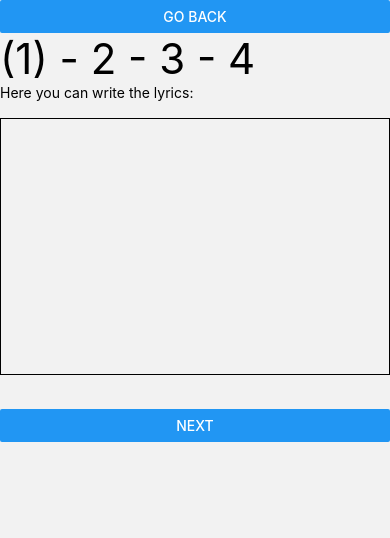
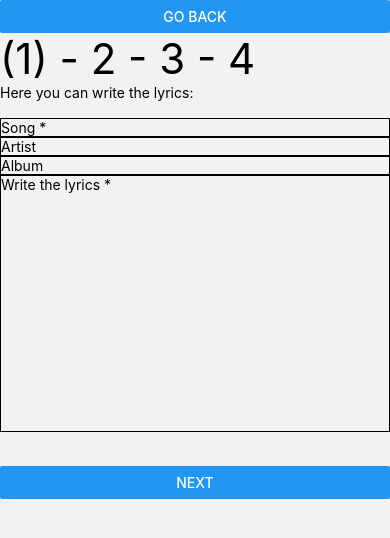
Before and after one commit to santiserena/SongBookApp, a React Native app: screen /ManuallyCreator in a window 390 px wide. Shown: the top 538 px of the page. Built offline with nearby package versions, Linux system fonts and the light colour scheme.

Commit message:
lyrics input and song name field controlled

```diff
--- a/components/Creator/Creator2.jsx
+++ b/components/Creator/Creator2.jsx
@@ -68,6 +68,7 @@ export default function Creator2({ route, navigation }) {
       <View style={{ borderWidth: 1, width: "100%" }}>
         <Text style={{ fontSize: 40 }}>1 - (2) - 3 - 4</Text>
         <Text style={{ fontSize: 25 }}>{route.params.song}</Text>
+        {/* MOSTRAR SOLO SI EL ALBUM EXISTE!!!!!!!!! */}
         <Text style={{ fontSize: 15 }}>{route.params.artist} / Album: {route.params.album}</Text>
       </View>
 
--- a/components/Creator/ManuallyCreator.jsx
+++ b/components/Creator/ManuallyCreator.jsx
@@ -4,14 +4,27 @@ import { ScrollView, Text, Button, TextInput } from "react-native";
 export default function ManuallyCreator({ navigation }) {
 
   const [lyrics, setLyrics] = useState('');
+  const [songObject, setSongObject] = useState({})
+
+  const handleChange = (ev, nam) =>{
+    setSongObject({
+      ...songObject,
+      [nam] : ev.target.value
+    })
+  }
 
   const next = () => {
-    navigation.navigate("Creator2", {
-      song: "nombre de cancion",
-      artist: "nombre de artista",
-      album: "nombre de album",
-      manuallyEnteredSongLyrics: `${lyrics} to erase`
-    });
+
+    if (songObject.song && lyrics) {
+
+      navigation.navigate("Creator2", {
+        ...songObject,
+        manuallyEnteredSongLyrics: `${lyrics} to erase`,
+      });
+
+    } else {
+      console.log("ALERT: complete the required fields");
+    }
   };
 
   return (
@@ -19,15 +32,33 @@ export default function ManuallyCreator({ navigation }) {
       <Button onPress={() => navigation.navigate("Creator")} title="Go back" />
       <Text style={{ fontSize: 42 }}>(1) - 2 - 3 - 4</Text>
 
-      {/* AGREGAR INPUTS PARA: song, artist, album y control q haya algo escrito */}
+      <Text>Here you can write the lyrics:{"\n\n"}</Text>
 
-      <Text>Here you can write the lyrics:{"\n\n"}</Text>
+      <TextInput
+        style={{ borderWidth: 1 }}
+        onChange={(ev) => handleChange(ev, "song")}
+        placeholder="Song *"
+      />
+
+      <TextInput
+        label
+        style={{ borderWidth: 1 }}
+        onChange={(ev) => handleChange(ev, "artist")}
+        placeholder="Artist"
+      />
+
+      <TextInput
+        style={{ borderWidth: 1 }}
+        onChange={(ev) => handleChange(ev, "album")}
+        placeholder="Album"
+      />
 
       <TextInput
         style={{ borderWidth: 1 }}
         multiline={true}
         numberOfLines={15}
         onChangeText={(ev) => setLyrics(ev)}
+        placeholder="Write the lyrics *"
       />
 
       <Text>{"\n\n"}</Text>
```
